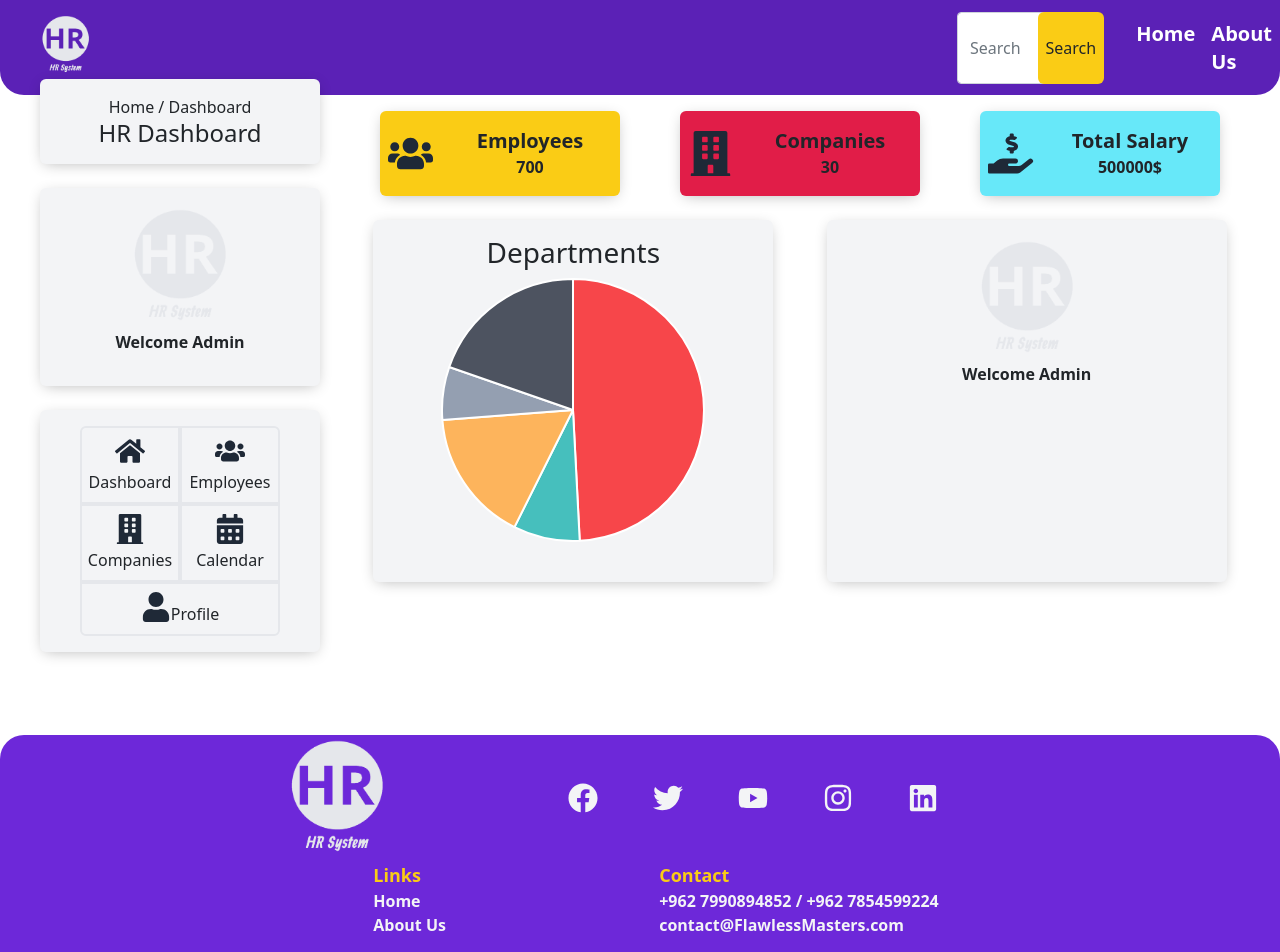
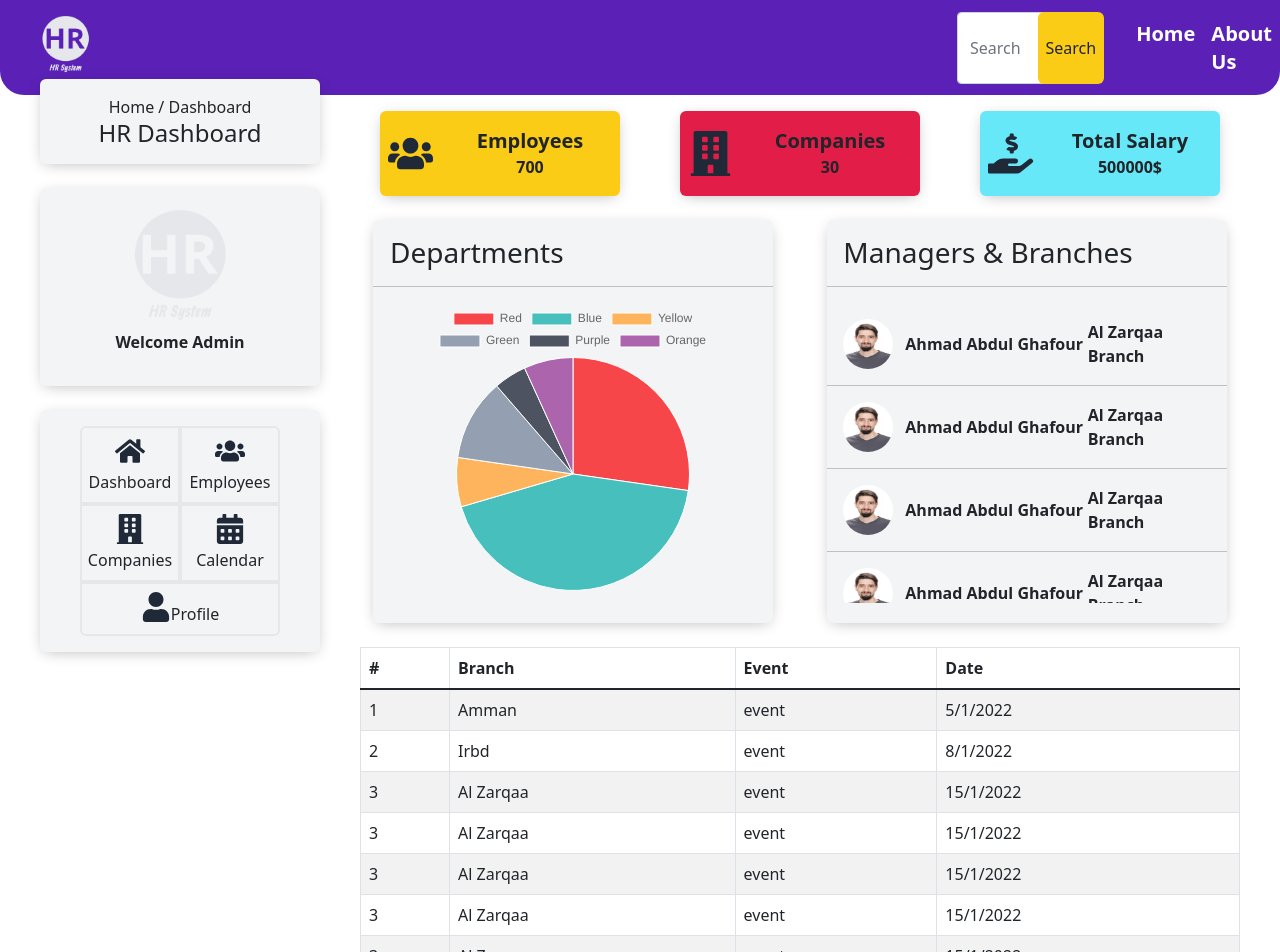
Before and after one commit to PYTHON-NERDWARES/HR-System-Frontend, a Next.js app: page / in a window 1280 px wide. Shown: the top 952 px of the page. Built offline with nearby package versions, Linux system fonts and the light colour scheme.

Commit message:
Finishing Admin Dashboard

```diff
--- /dev/null
+++ b/components/admineventtable.js
@@ -0,0 +1,71 @@
+import React from 'react'
+import Table from 'react-bootstrap/Table'
+
+const AdminEventTable = () => {
+    return (
+        <div>
+            <Table striped bordered hover>
+                <thead>
+                    <tr>
+                        <th>#</th>
+                        <th>Branch</th>
+                        <th>Event</th>
+                        <th>Date</th>
+                    </tr>
+                </thead>
+                <tbody>
+                    <tr>
+                        <td>1</td>
+                        <td>Amman</td>
+                        <td>event</td>
+                        <td>5/1/2022</td>
+                    </tr>
+                    <tr>
+                        <td>2</td>
+                        <td>Irbd</td>
+                        <td>event</td>
+                        <td>8/1/2022</td>
+                    </tr>
+                    <tr>
+                        <td>3</td>
+                        <td>Al Zarqaa</td>
+                        <td>event</td>
+                        <td>15/1/2022</td>
+                    </tr>
+                    <tr>
+                        <td>3</td>
+                        <td>Al Zarqaa</td>
+                        <td>event</td>
+                        <td>15/1/2022</td>
+                    </tr>
+                    <tr>
+                        <td>3</td>
+                        <td>Al Zarqaa</td>
+                        <td>event</td>
+                        <td>15/1/2022</td>
+                    </tr>
+                    <tr>
+                        <td>3</td>
+                        <td>Al Zarqaa</td>
+                        <td>event</td>
+                        <td>15/1/2022</td>
+                    </tr>
+                    <tr>
+                        <td>3</td>
+                        <td>Al Zarqaa</td>
+                        <td>event</td>
+                        <td>15/1/2022</td>
+                    </tr>
+                    <tr>
+                        <td>3</td>
+                        <td>Al Zarqaa</td>
+                        <td>event</td>
+                        <td>15/1/2022</td>
+                    </tr>
+                </tbody>
+            </Table>
+        </div>
+    )
+}
+
+export default AdminEventTable
--- a/components/dashboard.js
+++ b/components/dashboard.js
@@ -3,7 +3,9 @@ import Image from 'next/image'
 import headerLogo from '../assets/finallogo1.png';
 import { FontAwesomeIcon } from '@fortawesome/react-fontawesome'
 import { faHome, faUsers, faBuilding, faCalendarAlt, faUser, faHandHoldingUsd } from '@fortawesome/free-solid-svg-icons'
-import ChartsPage from './pieChart';
+import ChartApp from './pieChart';
+import p from '../assets/p.jpg'
+import AdminEventTable from './admineventtable';
 
 
 const DashBoard = () => {
@@ -70,18 +72,89 @@ const DashBoard = () => {
                 </div>
                 {/* Second Row */}
                 <div className='flex justify-evenly'>
+                    {/* Debartment Chart */}
                     <div className='py-3 bg-gray-100 mt-4 w-5/12 rounded-md shadow-[0_3px_15px_-4px_rgba(0,0,0,0.3)] text-center'>
-                        <h3>Departments</h3>
-                        <div className='w-72 h-72 mx-auto'>
-                        <ChartsPage/>
+                        <div className='w-11/12 mx-auto '>
+                            <h3 className='text-left'>Departments</h3>
+                        </div>
+                        <hr />
+                        <div className='w-72 h-72 mx-auto my-3'>
+                            <ChartApp />
                         </div>
                     </div>
+                    {/* Branches and Managers */}
                     <div className='py-3 bg-gray-100 mt-4 w-5/12 rounded-md shadow-[0_3px_15px_-4px_rgba(0,0,0,0.3)] text-center'>
-                        <Image src={headerLogo} alt="" className="bg-cover bg-center" width={100} height={120} />
-                        <p className='font-bold'>Welcome Admin</p>
+                        <div className='w-11/12 mx-auto '>
+                            <h3 className='text-left'>Managers & Branches</h3>
+                        </div>
+                        <hr />
+                        {/* manager profile */}
+                        <div className='overflow-y-auto h-[300px]'>
+                            <div className='w-11/12 mx-auto my-3 text-left'>
+                                <div className='flex'>
+                                    <div className='flex w-8/12'>
+                                        <Image src={p} alt="" className="bg-cover bg-center rounded-full" width={50} height={50} />
+                                        <p className=' my-auto ml-3 font-bold'>Ahmad Abdul Ghafour</p>
+                                    </div>
+                                    <p className='w-1/3 font-bold my-auto'>Al Zarqaa Branch</p>
+                                </div>
+                            </div>
+                            <hr />
+
+                            <div className='w-11/12 mx-auto my-3 text-left'>
+                                <div className='flex'>
+                                    <div className='flex w-8/12'>
+                                        <Image src={p} alt="" className="bg-cover bg-center rounded-full" width={50} height={50} />
+                                        <p className=' my-auto ml-3 font-bold'>Ahmad Abdul Ghafour</p>
+                                    </div>
+                                    <p className='w-1/3 font-bold my-auto'>Al Zarqaa Branch</p>
+                                </div>
+                            </div>
+                            <hr />
+
+                            <div className='w-11/12 mx-auto my-3 text-left'>
+                                <div className='flex'>
+                                    <div className='flex w-8/12'>
+                                        <Image src={p} alt="" className="bg-cover bg-center rounded-full" width={50} height={50} />
+                                        <p className=' my-auto ml-3 font-bold'>Ahmad Abdul Ghafour</p>
+                                    </div>
+                                    <p className='w-1/3 font-bold my-auto'>Al Zarqaa Branch</p>
+                                </div>
+                            </div>
+                            <hr />
+
+                            <div className='w-11/12 mx-auto my-3 text-left'>
+                                <div className='flex'>
+                                    <div className='flex w-8/12'>
+                                        <Image src={p} alt="" className="bg-cover bg-center rounded-full" width={50} height={50} />
+                                        <p className=' my-auto ml-3 font-bold'>Ahmad Abdul Ghafour</p>
+                                    </div>
+                                    <p className='w-1/3 font-bold my-auto'>Al Zarqaa Branch</p>
+                                </div>
+                            </div>
+                            <hr />
+
+                            <div className='w-11/12 mx-auto my-3 text-left'>
+                                <div className='flex'>
+                                    <div className='flex w-8/12'>
+                                        <Image src={p} alt="" className="bg-cover bg-center rounded-full" width={50} height={50} />
+                                        <p className=' my-auto ml-3 font-bold'>Ahmad Abdul Ghafour</p>
+                                    </div>
+                                    <p className='w-1/3 font-bold my-auto'>Al Zarqaa Branch</p>
+                                </div>
+                            </div>
+                            <hr />
+                        </div>
+
+
                     </div>
                 </div>
+                {/* Table */}
+                <div className='w-11/12 mx-auto mt-4'>
+                    <AdminEventTable />
+                </div>
             </div>
+
 
         </div>
     )
--- a/components/pieChart.js
+++ b/components/pieChart.js
@@ -1,17 +1,15 @@
-import React from "react";
-import { Pie } from "react-chartjs-2";
-import { MDBContainer } from "mdbreact";
-import { Chart, ArcElement } from 'chart.js'
-Chart.register(ArcElement);
+import React from 'react';
+import { Chart as ChartJS, ArcElement, Tooltip, Legend } from 'chart.js';
+import { Pie } from 'react-chartjs-2';
 
-class ChartsPage extends React.Component {
-    state = {
-        dataPie: {
-            labels: ["Red", "Green", "Yellow", "Grey", "Dark Grey"],
+ChartJS.register(ArcElement, Tooltip, Legend);
+
+export const data = {
+    labels: ['Red', 'Blue', 'Yellow', 'Green', 'Purple', 'Orange'],
     datasets: [
         {
-                    label: "sad",
-                    data: [300, 50, 100, 40, 120],
+            label: '# of Votes',
+            data: [12, 19, 3, 5, 2, 3],
             backgroundColor: [
                 "#F7464A",
                 "#46BFBD",
@@ -20,36 +18,21 @@ class ChartsPage extends React.Component {
                 "#4D5360",
                 "#AC64AD"
             ],
-                    hoverBackgroundColor: [
-                        "#FF5A5E",
-                        "#5AD3D1",
-                        "#FFC870",
-                        "#A8B3C5",
-                        "#616774",
-                        "#DA92DB"
+            // borderColor: [
+            //     'rgba(255, 99, 132, 1)',
+            //     'rgba(54, 162, 235, 1)',
+            //     'rgba(255, 206, 86, 1)',
+            //     'rgba(75, 192, 192, 1)',
+            //     'rgba(153, 102, 255, 1)',
+            //     'rgba(255, 159, 64, 1)',
+            // ],
+            borderWidth: 1,
+        },
     ],
-                    pointBorderColor: "rgba(75,192,192,1)",
-                    pointBackgroundColor: "#fff",
-                    pointBorderWidth: 1,
-                    pointHoverRadius: 5,
-                    pointHoverBackgroundColor: "rgba(75,192,192,1)",
-                    pointHoverBorderColor: "rgba(220,220,220,1)",
-                    pointHoverBorderWidth: 2,
-                    pointRadius: 1,
-                    pointHitRadius: 10,
+};
 
-                }
-            ]
-        }
+const ChartApp = () => {
+    return <Pie data={data} />;
 }
 
-    render() {
-        return (
-            <MDBContainer>
-                <Pie data={this.state.dataPie} options={{ responsive: true }} />
-            </MDBContainer>
-        );
-    }
-}
-
-export default ChartsPage;
+export default ChartApp
```
Also changed, not shown: assets/p.jpg (added). Lines whose indentation alone changed are shown as unchanged.
